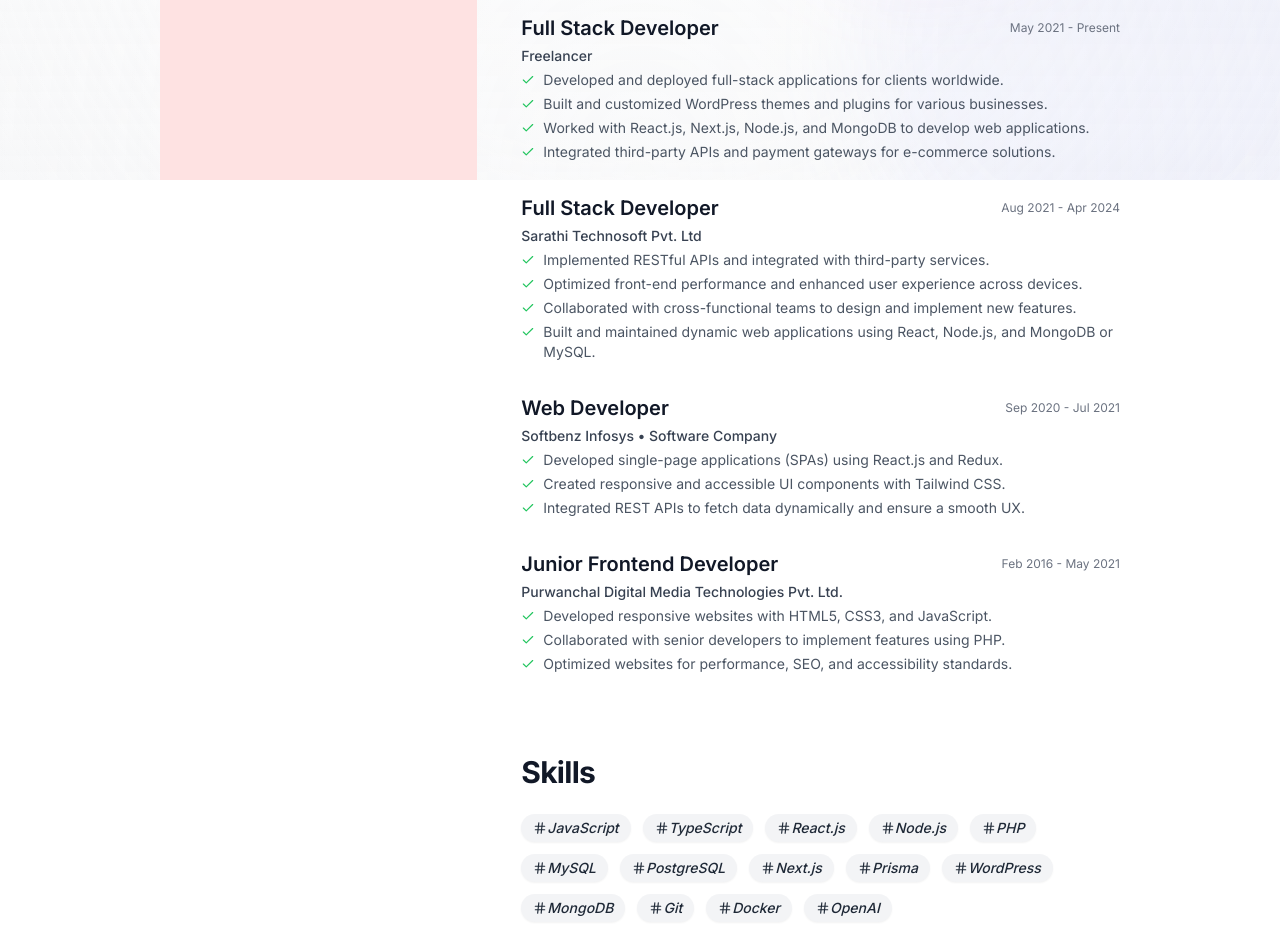
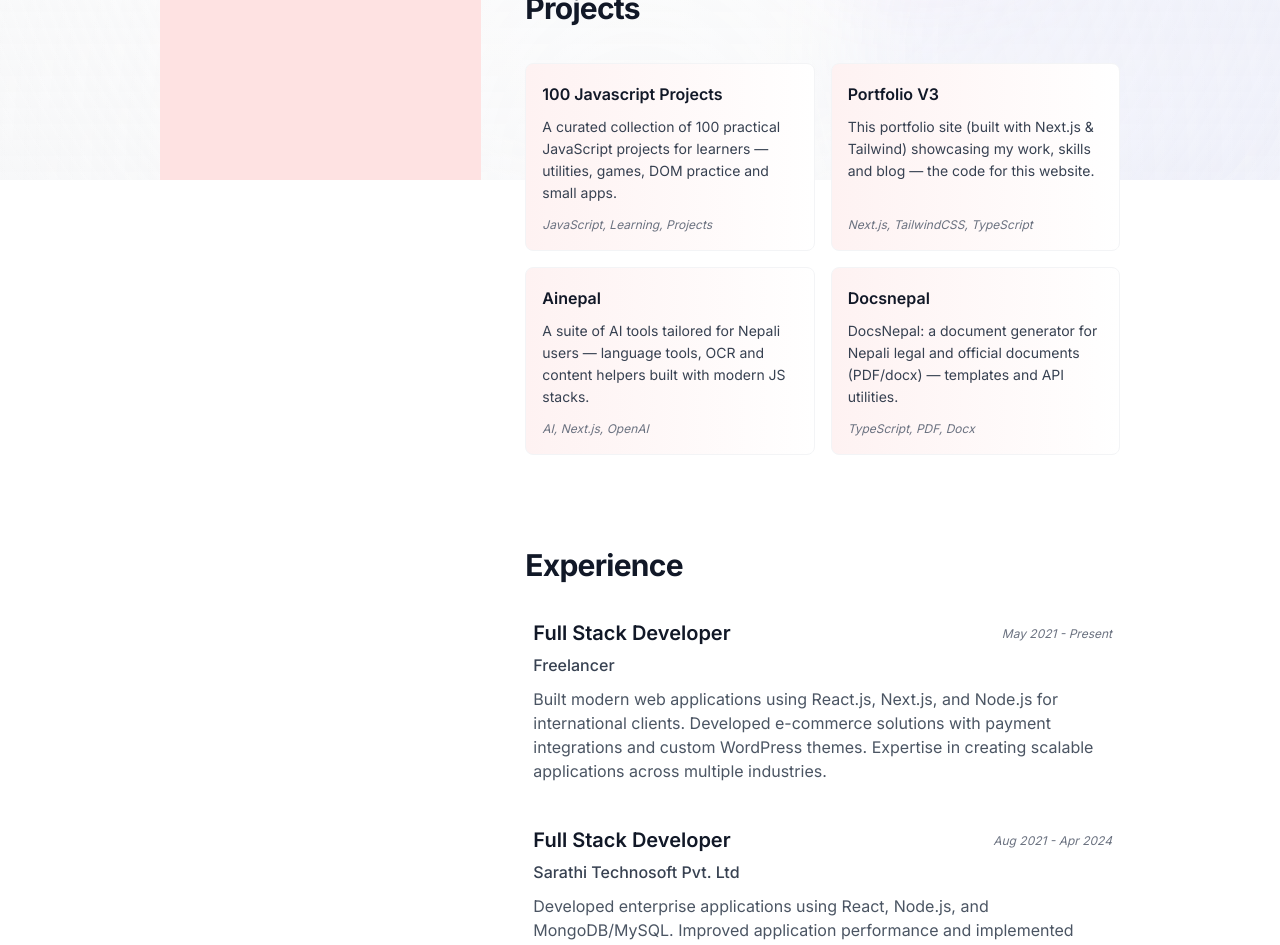
Before and after one commit to pradipchaudhary/portfolio.v3, a Next.js app: page / in a window 1280 px wide. Shown: the part 620-1565 px from the top of the page. Built offline with nearby package versions, Linux system fonts and the light colour scheme.

Commit message:
add Project Section and  fixed spacing issue

```diff
--- a/app/page.tsx
+++ b/app/page.tsx
@@ -4,6 +4,7 @@ import About from "@/components/about/About";
 import Certifications from "@/components/Certifications";
 import Experience from "@/components/experience/Experience";
 import Footer from "@/components/Footer";
+import Projects from "@/components/Projects";
 import Skills from "@/components/Skills";
 
 /**
@@ -19,7 +20,7 @@ export default function HomePage() {
         <>
             {/* === ABOUT SECTION === */}
             <About />
-
+            <Projects />
             <Experience />
             <Skills />
             <Certifications />
--- /dev/null
+++ b/components/Projects.tsx
@@ -0,0 +1,75 @@
+"use client";
+
+import React from "react";
+// no icon imports required for minimal cards
+
+// Helper: format repo slug to readable title
+const formatTitle = (t: string) =>
+  t.replace(/[-_.]/g, " ")
+    .split(" ")
+    .map((w) => w.charAt(0).toUpperCase() + w.slice(1))
+    .join(" ");
+
+const projects = [
+  {
+    title: "100-javascript-projects",
+    description: "A curated collection of 100 practical JavaScript projects for learners — utilities, games, DOM practice and small apps.",
+    tags: ["JavaScript", "Learning", "Projects"],
+    github: "https://github.com/pradipchaudhary/100-javascript-projects",
+    liveUrl: "",
+  },
+  {
+    title: "portfolio.v3",
+    description: "This portfolio site (built with Next.js & Tailwind) showcasing my work, skills and blog — the code for this website.",
+    tags: ["Next.js", "TailwindCSS", "TypeScript"],
+    github: "https://github.com/pradipchaudhary/portfolio.v3",
+    liveUrl: "",
+  },
+  {
+    title: "ainepal",
+    description: "A suite of AI tools tailored for Nepali users — language tools, OCR and content helpers built with modern JS stacks.",
+    tags: ["AI", "Next.js", "OpenAI"],
+    github: "https://github.com/pradipchaudhary/ainepal",
+    liveUrl: "",
+  },
+  {
+    title: "docsnepal",
+    description: "DocsNepal: a document generator for Nepali legal and official documents (PDF/docx) — templates and API utilities.",
+    tags: ["TypeScript", "PDF", "Docx"],
+    github: "https://github.com/pradipchaudhary/docsnepal",
+    liveUrl: "",
+  },
+];
+
+const Projects = () => {
+  return (
+    <section id="projects" className="max-w-4xl mx-auto py-16">
+      {/* Section Title */}
+      <h2 className="text-3xl font-bold text-gray-900 mb-8 tracking-tight">
+        Projects
+      </h2>
+
+      {/* Projects Grid: 1 column on small, 2 columns on md+ to show two cards per row */}
+      <div className="grid grid-cols-1 md:grid-cols-2 gap-4">
+        {projects.map((project, index) => (
+          <article
+            key={index}
+            className="group flex flex-col justify-between bg-gradient-to-r from-red-50 to-white rounded-lg p-4 border border-gray-100 transition-colors duration-200"
+          >
+            <div>
+              <h3 className="text-base font-semibold text-gray-900">{formatTitle(project.title)}</h3>
+
+              <p className="text-sm text-gray-700 mt-2">{project.description}</p>
+            </div>
+
+            <div className="mt-3">
+              <div className="text-xs italic text-gray-500">{project.tags.join(", ")}</div>
+            </div>
+          </article>
+        ))}
+      </div>
+    </section>
+  );
+};
+
+export default Projects;
--- a/components/Skills.tsx
+++ b/components/Skills.tsx
@@ -5,40 +5,45 @@ import { Hash } from "lucide-react";
 
 const skills = [
   "JavaScript",
+  "React",
+  "NextJS",
   "TypeScript",
-  "React.js",
-  "Node.js",
+  "NodeJS",
   "PHP",
+  "TailwindCSS",
+  "Redux",
+  "ExpressJS",
+  "MongoDB",
   "MySQL",
   "PostgreSQL",
-  "Next.js",
-  "Prisma",
-  "WordPress",
-  "MongoDB",
+  "REST",
   "Git",
   "Docker",
+  "WordPress",
   "OpenAI",
+  "HTML",
+  "CSS",
 ];
 
 const Skills = () => {
   return (
-    <section id="skills" className="max-w-3xl mx-auto pt-10 pb-10">
+    <section id="skills" className="max-w-3xl mx-auto py-12">
       {/* Section Title */}
       <h2 className="text-3xl font-bold text-gray-900 mb-6 tracking-tight">
         Skills
       </h2>
 
-      {/* Skills Grid */}
-      <div className="flex flex-wrap gap-3">
+      {/* Skills Tags */}
+      <div className="flex flex-wrap gap-x-1.5 gap-y-2">
         {skills.map((skill, index) => (
           <span
             key={index}
-            className="flex items-center px-3 py-1 bg-gray-100 text-gray-800 rounded-full text-sm font-medium italic shadow-sm hover:bg-gray-200 transition-colors duration-150"
+            className="inline-flex items-center text-[15px] text-gray-600 hover:text-gray-900
+                     transition-colors duration-200"
           >
-            <Hash className="w-3.5 h-3.5" />
-            {skill}
+            <Hash className="w-3.5 h-3.5 text-gray-400 mr-0.5" />
+            {skill}{index < skills.length - 1 ? "" : ""}
           </span>
-
         ))}
       </div>
     </section>
--- a/components/experience/Experience.tsx
+++ b/components/experience/Experience.tsx
@@ -1,82 +1,58 @@
 "use client";
 
 import React from "react";
-import { Check } from "lucide-react";
 
 const experiences = [
   {
     role: "Full Stack Developer",
     company: "Freelancer",
     period: "May 2021 - Present",
-    responsibilities: [
-      "Developed and deployed full-stack applications for clients worldwide.",
-      "Built and customized WordPress themes and plugins for various businesses.",
-      "Worked with React.js, Next.js, Node.js, and MongoDB to develop web applications.",
-      "Integrated third-party APIs and payment gateways for e-commerce solutions.",
-    ],
+    description: "Built modern web applications using React.js, Next.js, and Node.js for international clients. Developed e-commerce solutions with payment integrations and custom WordPress themes. Expertise in creating scalable applications across multiple industries.",
   },
   {
     role: "Full Stack Developer",
     company: "Sarathi Technosoft Pvt. Ltd",
     period: "Aug 2021 - Apr 2024",
-    responsibilities: [
-      "Implemented RESTful APIs and integrated with third-party services.",
-      "Optimized front-end performance and enhanced user experience across devices.",
-      "Collaborated with cross-functional teams to design and implement new features.",
-      "Built and maintained dynamic web applications using React, Node.js, and MongoDB or MySQL.",
-    ],
+    description: "Developed enterprise applications using React, Node.js, and MongoDB/MySQL. Improved application performance and implemented RESTful APIs. Led development teams and mentored junior developers in modern web technologies.",
   },
   {
     role: "Web Developer",
     company: "Softbenz Infosys • Software Company",
     period: "Sep 2020 - Jul 2021",
-    responsibilities: [
-      "Developed single-page applications (SPAs) using React.js and Redux.",
-      "Created responsive and accessible UI components with Tailwind CSS.",
-      "Integrated REST APIs to fetch data dynamically and ensure a smooth UX.",
-    ],
+    description: "Created single-page applications with React.js and Redux. Built responsive UI components using Tailwind CSS. Integrated RESTful APIs for dynamic data management and improved user experience.",
   },
   {
     role: "Junior Frontend Developer",
     company: "Purwanchal Digital Media Technologies Pvt. Ltd.",
     period: "Feb 2016 - May 2021",
-    responsibilities: [
-      "Developed responsive websites with HTML5, CSS3, and JavaScript.",
-      "Collaborated with senior developers to implement features using PHP.",
-      "Optimized websites for performance, SEO, and accessibility standards.",
-    ],
+    description: "Developed responsive websites using HTML5, CSS3, and JavaScript. Implemented PHP-based features and focused on performance optimization. Enhanced sites for better SEO and accessibility standards.",
   },
 ];
 
 const Experience = () => {
   return (
-    <section id="experience" className="max-w-3xl mx-auto pt-10 pb-10">
+    <section id="experience" className="max-w-3xl mx-auto py-6">
       {/* Main Section Title */}
-      <h2 className="text-3xl font-bold text-gray-900 mb-8 tracking-tight">
+      <h2 className="text-3xl font-bold text-gray-900 mb-5 tracking-tight">
         Experience
       </h2>
 
-      <div className="space-y-8">
+      <div className="space-y-6">
         {experiences.map((exp, index) => (
-          <div key={index} className="flex flex-col">
+          <div key={index} className="flex flex-col group hover:bg-gray-50/50 p-2 rounded-xl transition-all duration-300">
             {/* Role & Period */}
             <div className="flex flex-col md:flex-row md:justify-between md:items-center">
-              <h3 className="text-lg md:text-xl font-semibold text-gray-900">{exp.role}</h3>
-              <span className="text-[12px] text-gray-500 mt-1 md:mt-0">{exp.period}</span>
+              <h3 className="text-lg md:text-xl font-semibold text-gray-900 group-hover:text-gray-800">{exp.role}</h3>
+              <span className="mt-1 md:mt-0 text-xs italic text-gray-500">{exp.period}</span>
             </div>
 
             {/* Company */}
-            <p className="text-gray-700 mt-1 mb-1 font-medium text-sm md:text-sm">{exp.company}</p>
+            <p className="text-gray-700 mb-2 font-medium text-base ">{exp.company}</p>
 
-            {/* Responsibilities */}
-            <ul className="space-y-1 text-gray-600 text-sm">
-              {exp.responsibilities.map((task, i) => (
-                <li key={i} className="flex items-start gap-2">
-                  <Check className="w-3.5 h-3.5 text-green-500 mt-[3px] flex-shrink-0" />
-                  <span className="text-sm">{task}</span>
-                </li>
-              ))}
-            </ul>
+            {/* Description */}
+            <p className="text-gray-600 text-base leading-normal ">
+              {exp.description}
+            </p>
           </div>
         ))}
       </div>
--- a/components/sidebar/Sidebar.tsx
+++ b/components/sidebar/Sidebar.tsx
@@ -1,13 +1,12 @@
 "use client";
 
 import Image from "next/image";
-import { Check } from "lucide-react"; // lightweight icon import
-
+import { Check } from "lucide-react";
 
 const Sidebar = () => {
   return (
-    <aside className="sm:w-full md:w-1/2 lg:w-1/2  lg:sticky lg:top-0 lg:flex lg:max-h-screen lg:min-h-screen  lg:flex-col lg:justify-between lg:py-20 lg:pb-8 px-4 bg-red-100">
-      {/* text-4xl font-semibold tracking-tight sm:text-5xl */}
+    <aside className="sm:w-full md:w-1/2 lg:w-1/2 lg:sticky lg:top-0 lg:flex lg:max-h-screen lg:min-h-screen lg:flex-col lg:justify-between lg:py-20 lg:pb-8 px-6 bg-red-100">
+      {/* === PROFILE HEADER === */}
       <header className="flex flex-col items-center text-center border-b border-gray-200 pb-6">
         {/* Avatar + Verified Badge */}
         <div className="relative w-28 h-28">
@@ -18,8 +17,7 @@ const Sidebar = () => {
             className="rounded-full border border-gray-300 shadow-sm object-cover"
             sizes="112px"
           />
-
-          {/* ✅ VERIFIED BADGE (bottom-right corner) */}
+          {/* ✅ VERIFIED BADGE */}
           <div className="absolute bottom-1 right-1 bg-white rounded-full p-1 border border-gray-200 shadow-md">
             <Check className="w-4 h-4 text-green-500" />
           </div>
@@ -49,6 +47,7 @@ const Sidebar = () => {
         </div>
       </header>
 
+
     </aside>
   );
 };
--- a/styles/globals.css
+++ b/styles/globals.css
@@ -44,8 +44,8 @@ body {
     font-family: "Inter", ui-sans-serif, system-ui, -apple-system, BlinkMacSystemFont,
         "Segoe UI", Roboto, "Helvetica Neue", Arial, "Noto Sans", sans-serif,
         "Apple Color Emoji", "Segoe UI Emoji", "Segoe UI Symbol", "Noto Color Emoji";
-    font-size: 15px;
-    line-height: 1.7;
+    font-size: 16px;
+    line-height: 1.75;
     margin: 0;
     padding: 0;
     width: 100%;
--- a/tailwind.config.ts
+++ b/tailwind.config.ts
@@ -13,7 +13,29 @@ export default {
     ],
     theme: {
         extend: {
-
+            spacing: {
+                '18': '4.5rem',
+                '22': '5.5rem',
+                '30': '7.5rem',
+            },
+            fontSize: {
+                'xs': ['0.75rem', { lineHeight: '1.5' }],
+                'sm': ['0.875rem', { lineHeight: '1.5715' }],
+                'base': ['1rem', { lineHeight: '1.75' }],
+                'lg': ['1.125rem', { lineHeight: '1.75' }],
+                'xl': ['1.25rem', { lineHeight: '1.75' }],
+                '2xl': ['1.5rem', { lineHeight: '1.5' }],
+                '3xl': ['1.875rem', { lineHeight: '1.5' }],
+                '4xl': ['2.25rem', { lineHeight: '1.4' }],
+            },
+            container: {
+                padding: {
+                    DEFAULT: '1rem',
+                    sm: '2rem',
+                    lg: '3rem',
+                    xl: '4rem',
+                },
+            },
         },
     },
     plugins: [],
```
